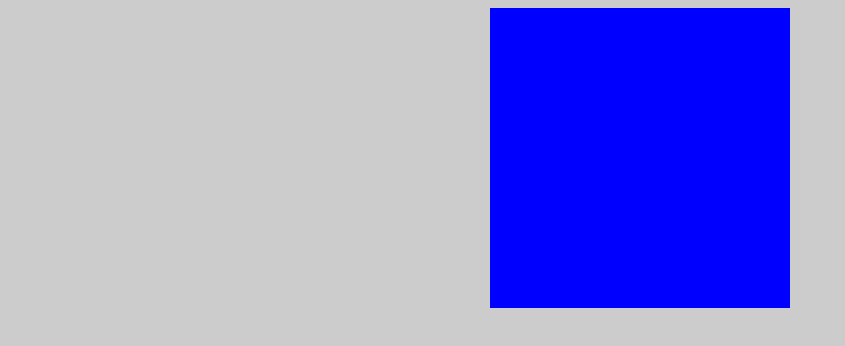
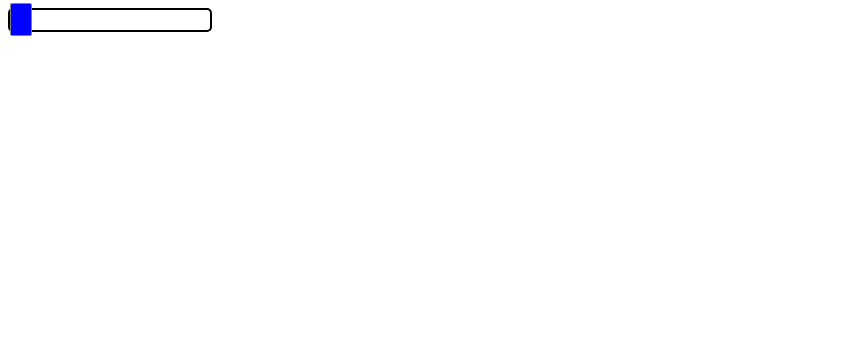
Before and after one commit to pdcourses/js_pd2022, a plain HTML site: page index.html in a window 1280 px wide. Shown: the whole page, without its empty margins (0-845 px from the left). Drawn offline with Linux system fonts and the light colour scheme.

Commit message:
slider thumb

```diff
--- a/css/style.css
+++ b/css/style.css
@@ -1,32 +1,17 @@
-#test {
-    width: 300px;
-    height: 300px;
-    background-color: blue;
+#slider{
+    width: 200px;
+    height: 20px;
+    border: 2px solid black;
+    border-radius: 5px;
 }
 
-.box {
-    width: 300px;
-    height: 100px;
-    border: 10px solid gray;
-    border-radius: 15px;
-    margin: 2px;
+#lever{
+    width: 20px;
+    height: 31px;
+    border: 1px solid gray;
+    border-radius: 2px;
+    background-color: blue;
+    cursor: pointer;
+    position: relative; /*top, left, rigth, bottom*/
+    top: -7px;
 }
-
-
-body{
-    display: flex;
-    align-items: center;
-    justify-content: center;
-    flex-direction: column;
-    background-color: #ccc;
-}
-
-.color1{
-    background-color: white;
-    border-color: black;
-}
-
-.color2{
-    background-color: black;
-    border-color: aqua;
-}
--- a/index.html
+++ b/index.html
@@ -8,8 +8,10 @@
     <title>Document</title>
 </head>
 <body>
-    <div id="test">
-    </div>
+   <div id="slider">
+    <div id="lever"></div>
+   </div>
+
    <script src="./js/index.js"></script>
 </body>
 </html>
--- a/js/index.js
+++ b/js/index.js
@@ -1,9 +1,28 @@
-const box = document.getElementById('test');
+const sliderEl = document.getElementById('slider');
+const leverEl = document.getElementById('lever');
+let shiftX =0;
+console.log(sliderEl.style.borderWidth);
 
-const outXY = (event) => {
-    console.log('Client XY = ',event.clientX, event.clientY);
-    console.log('Offset XY = ',event.offsetX, event.offsetY);
-    console.log('Type event:',event.type,'Target:', event.target);
-};
+// нажать
+leverEl.addEventListener('mousedown', handleMouseDown);
 
-box.addEventListener('click', outXY);
+function handleMouseDown(e){
+    e.preventDefault();
+    shiftX = e.clientX - leverEl.getBoundingClientRect().left;
+    document.addEventListener('mousemove', handleMouseMove);
+    document.addEventListener('mouseup', handleMouseUp);
+}
+
+function handleMouseMove(e){
+    let left = e.clientX - shiftX - sliderEl.getBoundingClientRect().left;
+    let rigth = sliderEl.offsetWidth - leverEl.offsetWidth;
+    if(left < 0) left = 0;
+    if(left > rigth) left = rigth;
+    leverEl.style.left = left + 'px';
+
+}
+
+function handleMouseUp(e){
+    document.removeEventListener('mouseup', handleMouseUp);
+    document.removeEventListener('mousemove', handleMouseMove);
+}
```
